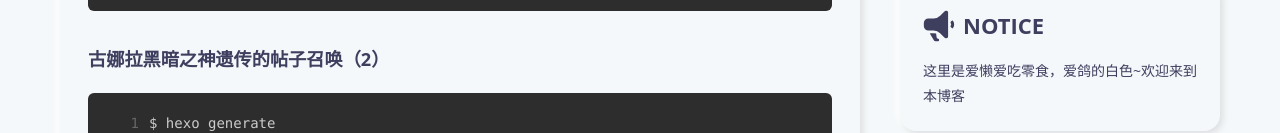
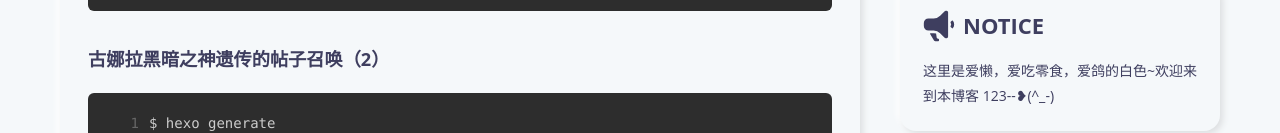
Before and after one commit to Whitekabi/WhiteKabi.github.io, a plain HTML site: page 2024/01/13/使用古娜拉黑暗之神乌漆嘛黑召唤帖子(^_−)☆/index.html in a window 1280 px wide. Shown: the part 823-956 px from the top of the page. Drawn offline with nearby package versions, Linux system fonts and the light colour scheme; no server answers.

Commit message:
Site updated: 2024-02-13 12:32:55

```diff
--- a/2024/01/13/使用古娜拉黑暗之神乌漆嘛黑召唤帖子(^_−)☆/index.html
+++ b/2024/01/13/使用古娜拉黑暗之神乌漆嘛黑召唤帖子(^_−)☆/index.html
@@ -234,7 +234,7 @@
     <span>NOTICE</span>
   </div>
   <div class="widget-body">
-    <p>这里是爱懒爱吃零食，爱鸽的白色~欢迎来到本博客</p>
+    <p>这里是爱懒，爱吃零食，爱鸽的白色~欢迎来到本博客    123--❥(^_-)</p>
   </div>
 </section>
 
```
Also changed, not shown: 2024/01/15/白色个人介绍/index.html (+1 -1 lines), 2024/01/16/minecraft收服成功！/index.html (+1 -1 lines), 2024/01/19/ian（伊恩）bingai属于我的bing-ai网站部署成功！需要的点击来！（符登录教程）/index.html (+1 -1 lines).
